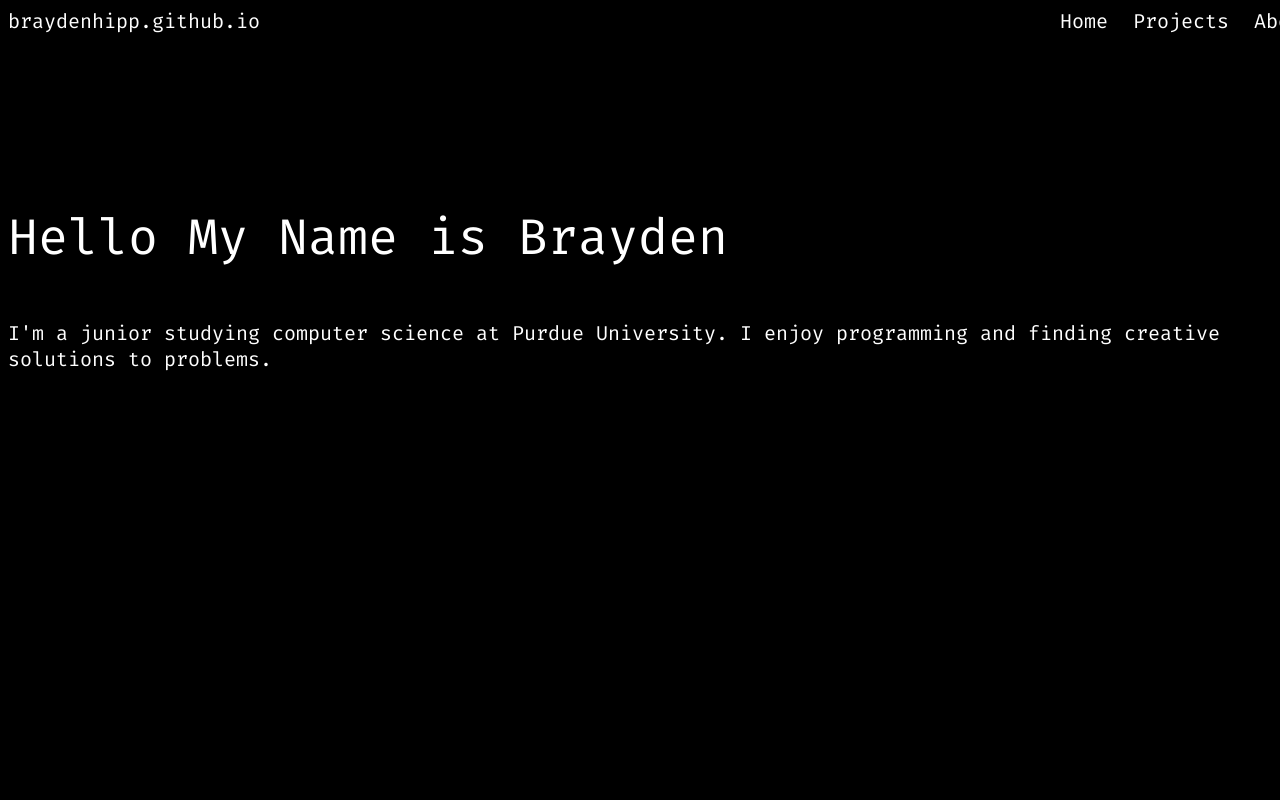
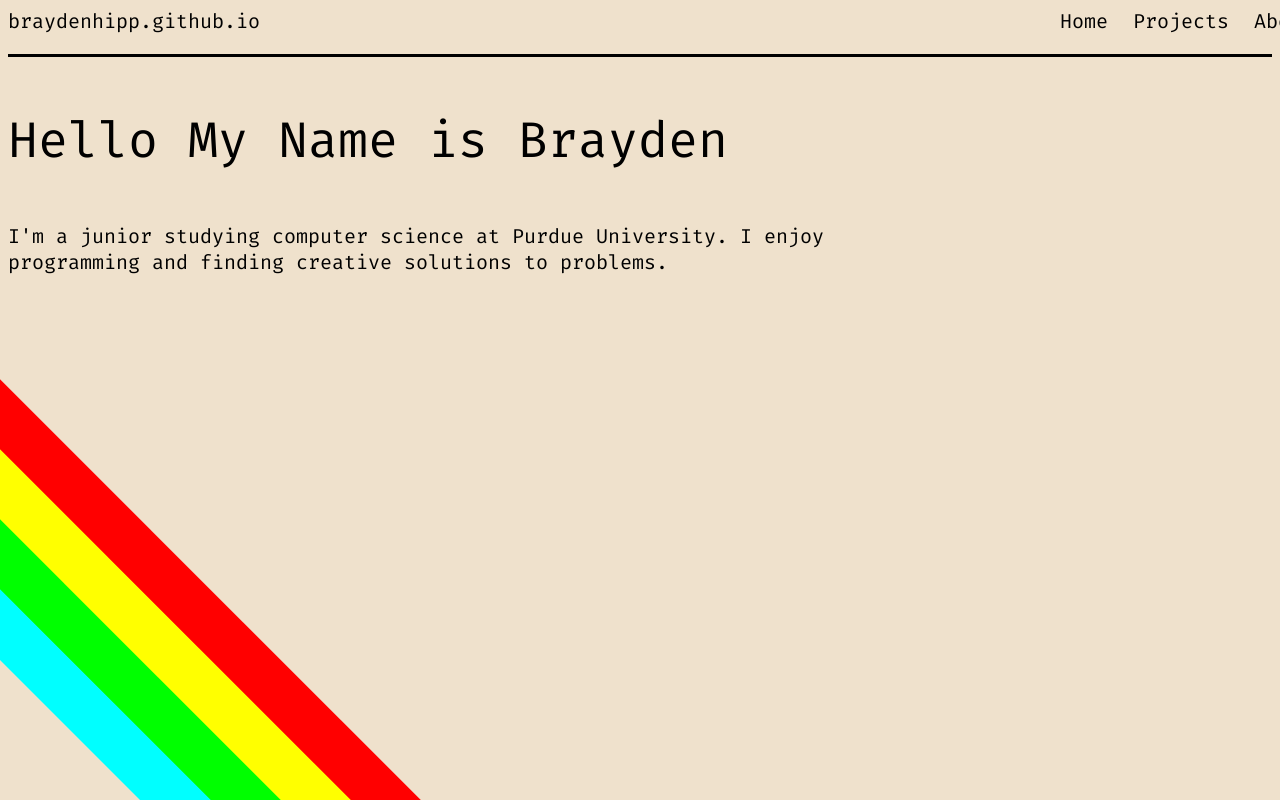
Before and after one commit to BraydenHipp/BraydenHipp.github.io, a plain HTML site: page index.html in a window 1280 px wide. Shown: the top 800 px of the page. Drawn offline with Linux system fonts and the light colour scheme.

Commit message:
Changed the background color to more of a cream color. Changed text to black. And added some decoration to the bottom left.

```diff
--- a/index.html
+++ b/index.html
@@ -1,4 +1,5 @@
-<!--Could add some spaced out lines with numbers going up one side of the page-->
+<!--Try to get the arc raiders type thing going on-->
+<!--Also get a string of text in the bottom right corner like TA --------- BE ---------- FR -->
 <!DOCTYPE html>
 <html>
 
@@ -33,18 +34,24 @@
       </p>
     </div>
 
-    <div class="name-header">
+    <div class="introduction-and-description">
+      <div>
+        <p class="introduction">
+          Hello My Name is Brayden
+        </p>
+      </div>
 
+      <div>
+        <p class="description">
+          I'm a junior studying computer science at Purdue University. I enjoy programming and finding creative solutions to problems.
+        </p>
+      </div>
     </div>
-
-    <div class="introduction-and-description">
-      <p class="introduction-header">
-        Hello My Name is Brayden
-      </p>
-
-      <p class="description">
-        I'm a junior studying computer science at Purdue University. I enjoy programming and finding creative solutions to problems.
-      </p>
+    <div class="streak-container">
+      <div class="streak red-streak"></div>
+      <div class="streak yellow-streak"></div>
+      <div class="streak green-streak"></div>
+      <div class="streak blue-streak"></div>
     </div>
   </body>
 
--- a/style.css
+++ b/style.css
@@ -9,13 +9,14 @@
 }
 
 p {
-  color: white;
+  color: black;
   font-family: Fira Code;
   font-size: 20px;
+
 }
 
 .body {
-  background-color: black;
+  background-color: rgb(239, 225, 204);
 }
 
 
@@ -29,6 +30,7 @@ p {
 
 .top-bar {
   display: flex;
+  border-bottom-style: solid;
 }
 
 .name-title {
@@ -69,9 +71,61 @@ p {
 }
 
 .introduction-and-description {
-  margin-top: 150px;
+  margin-top: 50px;
+  width: 900px;
 }
 
-.description {
-  border-color: blue;
+
+
+.introduction {
+  font-size: 50px;
 }
+
+
+
+
+/* ==========================================================================
+   3. Streaks
+   ========================================================================== */
+.streak-container {
+  position: fixed;
+  bottom: 400px;
+  left: -300px;
+  width: 0;
+  height: 0;
+  z-index: -1;
+}
+
+.streak {
+  position: absolute;
+  bottom: 0;
+  left: 0;
+  height: 50px;
+  transform-origin: bottom left;
+  transform: rotate(45deg);
+}
+
+.red-streak {
+  background-color: rgb(255, 0, 0);
+  width: 700px;
+  margin-left: 250px;
+}
+
+.yellow-streak {
+  background-color: rgb(255, 255, 0);
+  width: 700px;
+  margin-left: 180px;
+}
+
+.green-streak {
+  background-color: rgb(0, 255, 0);
+  width: 900px;
+  margin-left: 110px;
+}
+
+.blue-streak {
+  background-color: rgb(0, 255, 255);
+  width: 1100px;
+  margin-left: 40px;
+
+}
```
